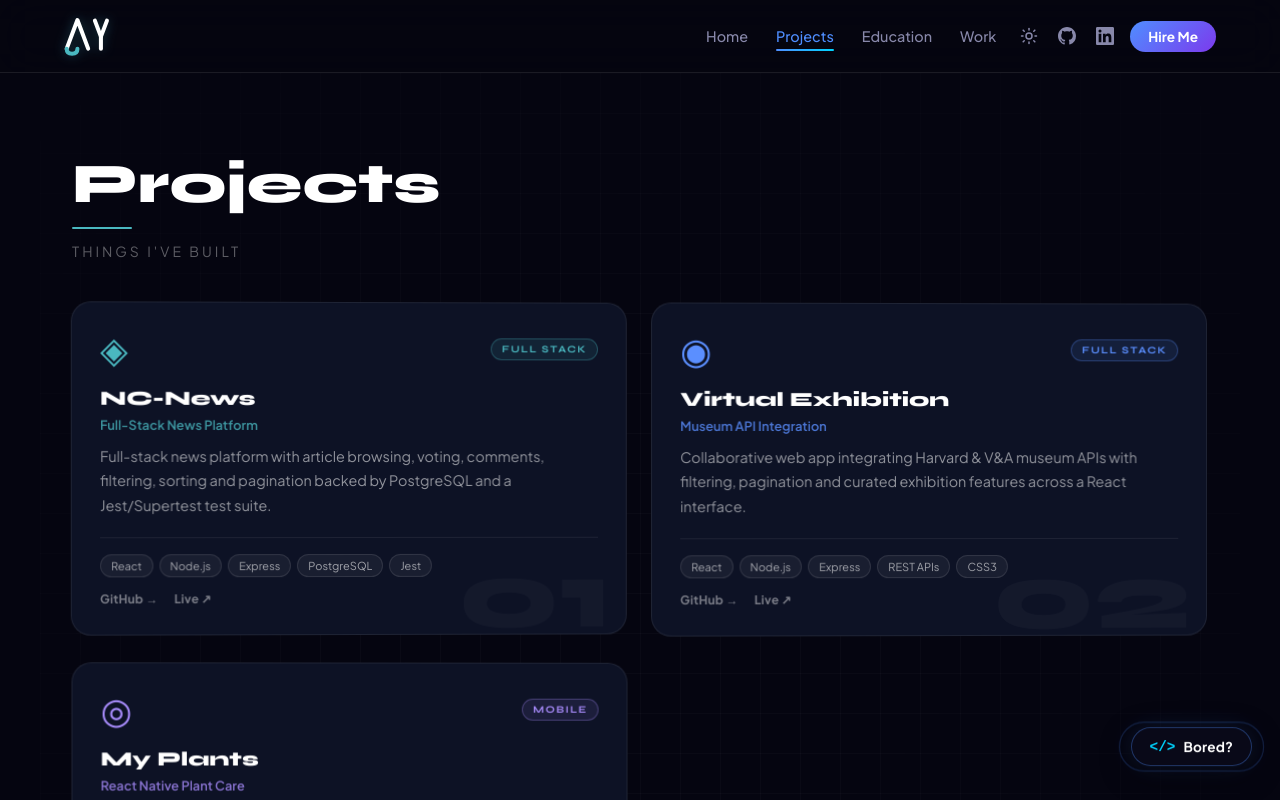
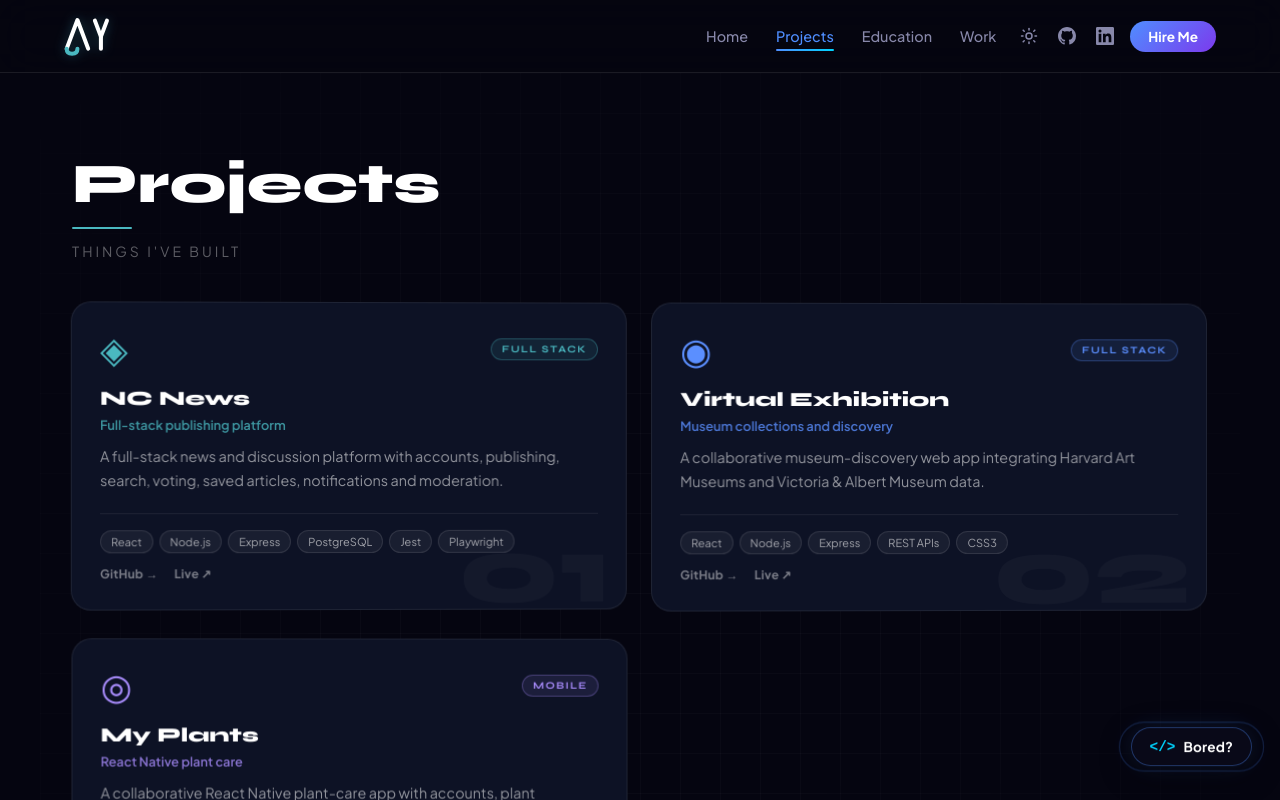
Before and after one commit to AOYousufi/My-Portfolio, a React (Vite) app: page /projects in a window 1280 px wide. Shown: the top 800 px of the page. Built offline with nearby package versions, Linux system fonts and the light colour scheme.

Commit message:
refactor: keep project cards aligned with case studies

```diff
--- a/src/components/ProjectCards/ProjectCards.jsx
+++ b/src/components/ProjectCards/ProjectCards.jsx
@@ -1,49 +1,8 @@
 import { useEffect, useRef } from 'react'
 import ProjectCard from './ProjectCard'
+import { PROJECTS } from '../../data/projects'
 import { useReducedMotion } from '../../hooks/useReducedMotion'
 import './ProjectCards.css'
-
-const PROJECTS = [
-  {
-    id: 1,
-    title: 'NC-News',
-    subtitle: 'Full-Stack News Platform',
-    description:
-      'Full-stack news platform with article browsing, voting, comments, filtering, sorting and pagination backed by PostgreSQL and a Jest/Supertest test suite.',
-    stack: ['React', 'Node.js', 'Express', 'PostgreSQL', 'Jest'],
-    github: 'https://github.com/AOYousufi/NC-News-BE',
-    live: 'https://nc-news-sultan.netlify.app/',
-    accent: '#4ab8c0',
-    icon: '◈',
-    category: 'Full Stack',
-  },
-  {
-    id: 2,
-    title: 'Virtual Exhibition',
-    subtitle: 'Museum API Integration',
-    description:
-      'Collaborative web app integrating Harvard & V&A museum APIs with filtering, pagination and curated exhibition features across a React interface.',
-    stack: ['React', 'Node.js', 'Express', 'REST APIs', 'CSS3'],
-    github: 'https://github.com/AOYousufi/Virtual-Exhibition',
-    live: 'https://mueseumexhibition.netlify.app/',
-    accent: '#5b8fff',
-    icon: '◉',
-    category: 'Full Stack',
-  },
-  {
-    id: 3,
-    title: 'My Plants',
-    subtitle: 'React Native Plant Care',
-    description:
-      'Collaborative React Native plant-care app with user login, smart watering reminders, and plant tracking powered by a scalable MongoDB API.',
-    stack: ['React Native', 'Express', 'MongoDB', 'Expo'],
-    github: 'https://github.com/AOYousufi/my-plants-FE',
-    live: null,
-    accent: '#a78bfa',
-    icon: '◎',
-    category: 'Mobile',
-  },
-]
 
 function ProjectCards() {
   const reducedMotion = useReducedMotion()
@@ -74,7 +33,7 @@ function ProjectCards() {
       <div className="projects-grid-bg" aria-hidden="true" />
 
       <div className="projects-heading">
-        <h2 className="projects-title">Projects</h2>
+        <h1 className="projects-title">Projects</h1>
         <div className="projects-title-line" aria-hidden="true" />
         <p className="projects-eyebrow">Things I've built</p>
       </div>
```
